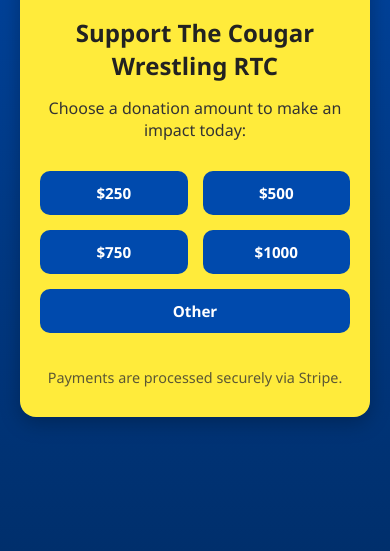
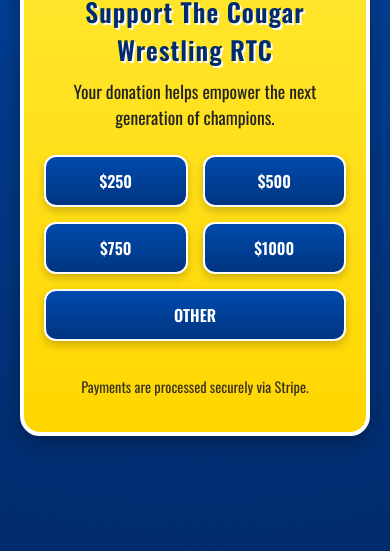
Before and after one commit to AnthonyT55/RTCSite, a plain HTML site: page index.html in a window 390 px wide. Shown: the part 293-844 px from the top of the page. Drawn offline with nearby package versions, Linux system fonts and the light colour scheme.

Commit message:
Refactor styles in index.html for better design
Updated styles for improved aesthetics and responsiveness.

```diff
--- a/index.html
+++ b/index.html
@@ -4,8 +4,8 @@
   <meta charset="UTF-8" />
   <meta name="viewport" content="width=device-width, initial-scale=1.0"/>
   <title>Cougar Wrestling RTC Day of Giving</title>
+  <link href="https://fonts.googleapis.com/css2?family=Oswald:wght@400;600&display=swap" rel="stylesheet">
   <style>
-    /* --- Global Reset & Layout --- */
     * {
       box-sizing: border-box;
       margin: 0;
@@ -13,48 +13,66 @@
     }
 
     body {
-      font-family: "Segoe UI", Roboto, sans-serif;
-      background: linear-gradient(180deg, #004AAD 0%, #002F6C 100%);
-      color: #222;
+      font-family: 'Oswald', Impact, sans-serif;
+      background: radial-gradient(circle at top, #004AAD 0%, #002B6C 100%);
+      color: #fff;
       display: flex;
       justify-content: center;
       align-items: center;
       min-height: 100vh;
       padding: 20px;
+      position: relative;
+      overflow: hidden;
+    }
+
+    /* Subtle texture pattern */
+    body::before {
+      content: "";
+      position: absolute;
+      inset: 0;
+      background-image: repeating-linear-gradient(
+        45deg,
+        rgba(255,255,255,0.05) 0,
+        rgba(255,255,255,0.05) 2px,
+        transparent 2px,
+        transparent 6px
+      );
+      opacity: 0.2;
+      z-index: 0;
     }
 
     .container {
-      background: #FFEB3B;
-      border-radius: 16px;
-      padding: 40px 30px;
-      max-width: 500px;
+      position: relative;
+      z-index: 1;
+      background: linear-gradient(180deg, #FFEB3B, #FFD600);
+      border-radius: 20px;
+      padding: 45px 30px;
+      max-width: 520px;
       width: 100%;
-      box-shadow: 0 6px 20px rgba(0, 0, 0, 0.25);
+      box-shadow: 0 6px 25px rgba(0, 0, 0, 0.35);
       text-align: center;
-      animation: fadeIn 0.8s ease-out;
-    }
-
-    @keyframes fadeIn {
-      from { opacity: 0; transform: translateY(20px); }
-      to { opacity: 1; transform: translateY(0); }
+      border: 4px solid #fff;
     }
 
     img {
-      width: 120px;
+      width: 140px;
       height: auto;
-      margin-bottom: 20px;
+      margin-bottom: 15px;
     }
 
     h1 {
-      font-size: 1.8rem;
-      color: #222;
-      margin-bottom: 15px;
+      font-size: 2rem;
+      color: #002B6C;
+      text-shadow: 2px 2px 0 #fff;
+      letter-spacing: 1px;
+      margin-bottom: 10px;
     }
 
     p {
       font-size: 1.1rem;
-      color: #333;
-      margin-bottom: 30px;
+      color: #222;
+      margin-bottom: 25px;
+      font-weight: 500;
     }
 
     .buttons {
@@ -67,43 +85,46 @@
     .button {
       flex: 1 1 40%;
       min-width: 120px;
-      background-color: #004AAD;
+      background: linear-gradient(180deg, #004AAD, #003580);
       color: #fff;
-      border: none;
-      border-radius: 10px;
+      border: 2px solid #fff;
+      border-radius: 12px;
       padding: 14px 0;
-      font-weight: bold;
-      font-size: 1rem;
+      font-weight: 600;
+      font-size: 1.05rem;
       text-decoration: none;
       transition: all 0.25s ease;
+      text-transform: uppercase;
+      box-shadow: 0 4px 8px rgba(0,0,0,0.2);
     }
 
     .button:hover {
-      background-color: #003C8A;
-      transform: translateY(-2px);
+      transform: translateY(-3px);
+      background: linear-gradient(180deg, #003C8A, #002B6C);
+      box-shadow: 0 6px 14px rgba(0,0,0,0.3);
     }
 
     .footer {
       margin-top: 35px;
       font-size: 0.9rem;
-      color: #333;
-      opacity: 0.8;
+      color: #222;
+      opacity: 0.9;
+      font-weight: 500;
     }
 
-    /* --- Mobile Tweaks --- */
     @media (max-width: 480px) {
       .container {
-        padding: 30px 20px;
+        padding: 35px 20px;
       }
       h1 {
-        font-size: 1.5rem;
-      }
-      p {
-        font-size: 1rem;
+        font-size: 1.6rem;
       }
       .button {
-        font-size: 0.95rem;
+        font-size: 1rem;
         padding: 12px 0;
+      }
+      img {
+        width: 110px;
       }
     }
   </style>
@@ -112,7 +133,7 @@
   <div class="container">
     <img src="logo.png" alt="Cougar Wrestling Logo">
     <h1>Support The Cougar Wrestling RTC</h1>
-    <p>Choose a donation amount to make an impact today:</p>
+    <p>Your donation helps empower the next generation of champions.</p>
 
     <div class="buttons">
       <a href="https://buy.stripe.com/test_fZu8wP9YEbFo3o03xMao800" class="button">$250</a>
```
